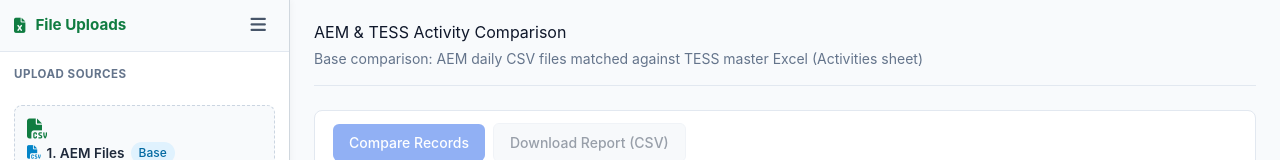
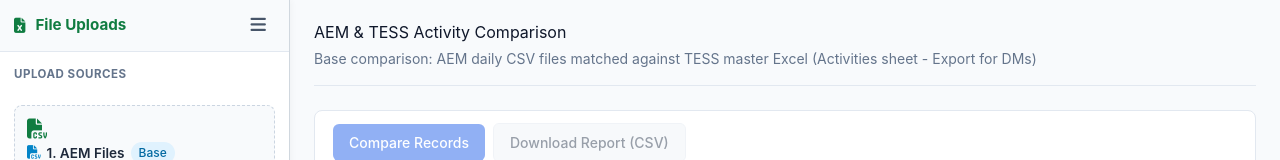
Before and after one commit to glenrccl/AEM_TESS_DualSearch, a plain HTML site: page index.html in a window 1280 px wide. Shown: the top 160 px of the page. Drawn offline with nearby package versions, Linux system fonts and the light colour scheme.

Commit message:
Update subtitle in index.html for clarity

```diff
--- a/index.html
+++ b/index.html
@@ -1037,7 +1037,7 @@
       <div class="container tab-view active-view" id="view-comparison">
         <header>
           <h1>AEM & TESS Activity Comparison</h1>
-          <p class="subtitle">Base comparison: AEM daily CSV files matched against TESS master Excel (Activities sheet)
+          <p class="subtitle">Base comparison: AEM daily CSV files matched against TESS master Excel (Activities sheet - Export for DMs)
           </p>
         </header>
 
```
